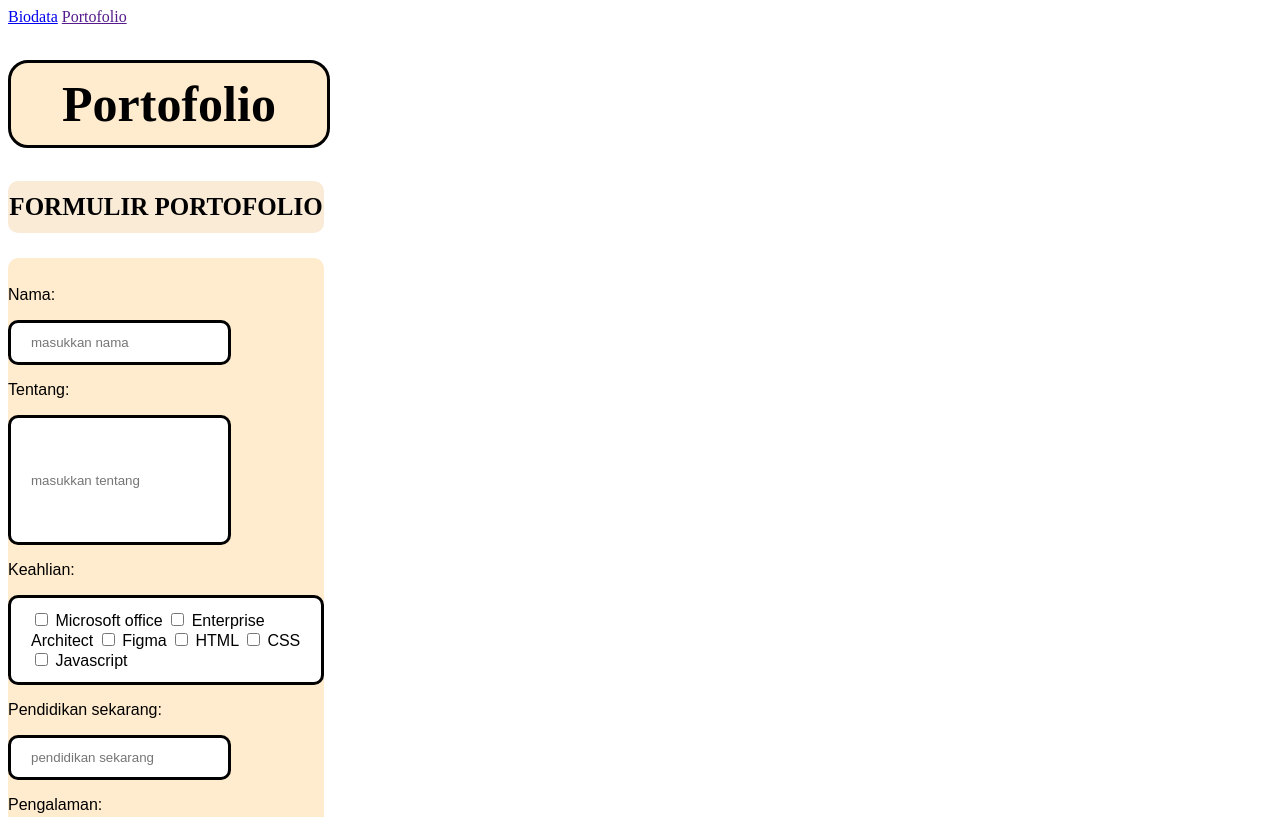
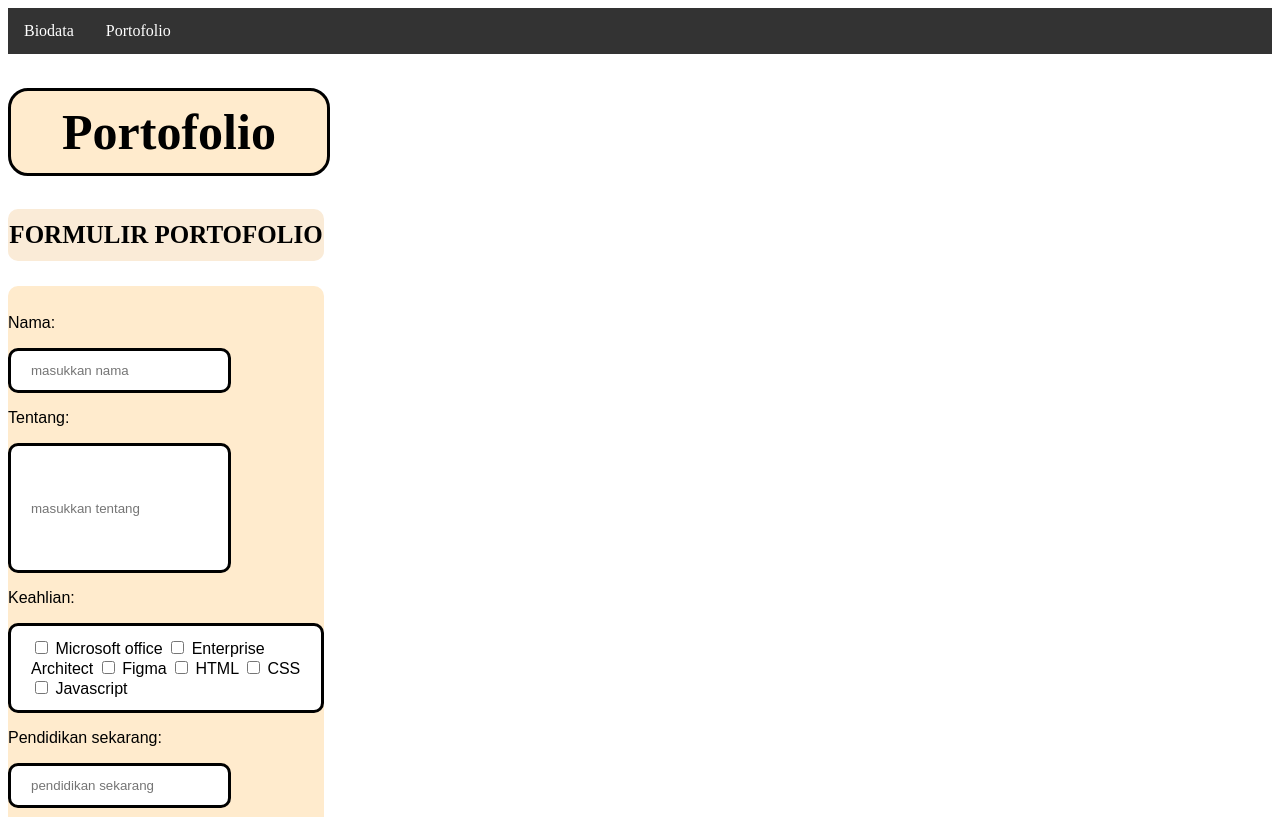
Before and after one commit to auliasisdwiputri123/web-basic-seal, a plain HTML site: page portofolio.html in a window 1280 px wide. Shown: the top 817 px of the page. Drawn offline with Linux system fonts and the light colour scheme.

Commit message:
tambah menu

```diff
--- a/portofolio.html
+++ b/portofolio.html
@@ -10,8 +10,12 @@
 </head>
 
 <body>
-    <a href="index.html">Biodata</a>
-    <a href="">Portofolio</a>
+    <div class="nav">
+        <ul>
+            <li><a href="index.html">Biodata</a></li>
+            <li><a href="">Portofolio</a></li>
+        </ul>
+    </div>
     <!-- konten -->
     <h1 class="judul">Portofolio</h1>
 
--- a/style.css
+++ b/style.css
@@ -1,4 +1,4 @@
-.judul{
+.judul {
     width: 25%;
     padding-top: 12px;
     padding-bottom: 12px;
@@ -9,7 +9,8 @@
     text-align: center;
 
 }
-.tag{
+
+.tag {
     margin-top: 25px;
     background-color: antiquewhite;
     width: 25%;
@@ -23,7 +24,8 @@
 
 
 }
-.form{
+
+.form {
     margin-bottom: 25px;
     background-color: blanchedalmond;
     width: 25%;
@@ -33,7 +35,8 @@
     padding-top: 12px;
 
 }
-.inputname{
+
+.inputname {
     border: 10px;
     background-color: white;
     border-style: solid;
@@ -41,7 +44,8 @@
     border-radius: 10px;
     padding: 12px 20px;
 }
-.inputtentang{
+
+.inputtentang {
     border: 10px;
     background-color: white;
     border-style: solid;
@@ -49,7 +53,8 @@
     border-radius: 10px;
     padding: 12px 20px;
 }
-.inputpendidikan{
+
+.inputpendidikan {
     border: 10px;
     background-color: white;
     border-style: solid;
@@ -57,7 +62,8 @@
     border-radius: 10px;
     padding: 12px 20px;
 }
-.inputpengalaman{
+
+.inputpengalaman {
     border: 10px;
     background-color: white;
     border-style: solid;
@@ -65,7 +71,8 @@
     border-radius: 10px;
     padding: 12px 20px;
 }
-.submit{
+
+.submit {
     background-color: cadetblue;
     color: white;
     padding: 10px 10px;
@@ -73,23 +80,27 @@
     border-radius: 4px;
     cursor: pointer;
 }
+
 .submit:hover {
     background-color: rgb(0, 0, 88);
     color: white;
 }
-.reset{
+
+.reset {
     color: white;
     padding: 10px 10px;
     border: none;
     border-radius: 4px;
     cursor: pointer;
-  background-color: lightcoral ;
+    background-color: lightcoral;
 }
+
 .reset:hover {
     background-color: crimson;
     color: white;
 }
-.inputfoto{
+
+.inputfoto {
     border: 10px;
     background-color: white;
     border-style: solid;
@@ -97,7 +108,8 @@
     border-radius: 10px;
     padding: 12px 20px;
 }
-.inputkeahlian{
+
+.inputkeahlian {
     border: 10px;
     background-color: white;
     border-style: solid;
@@ -105,44 +117,53 @@
     border-radius: 10px;
     padding: 12px 20px;
 }
-.table{
+
+.table {
     margin: auto;
     border-style: solid;
     border-width: medium;
     border-radius: 10px;
 }
-.judul{
+
+.judul {
     background-color: blanchedalmond;
     border-style: solid;
     border-width: medium;
 }
-.isi{
+
+.isi {
     background-color: antiquewhite;
     border-style: solid;
     border-width: medium;
 
 }
-.a{
+
+.a {
     border-bottom-style: solid;
     border-width: medium;
     border-right-style: solid;
 }
-.z{
+
+.z {
     border-bottom-style: solid;
     border-width: medium;
 }
-.y{
+
+.y {
     border-width: medium;
 }
-.b{
+
+.b {
     border-width: medium;
     border-right-style: solid;
 }
-.biodata{
+
+.biodata {
     border-radius: 10px;
     width: 30%;
 }
-.biojudul{
+
+.biojudul {
     background-color: rgb(248, 252, 175);
     border-width: medium;
     border: 5px;
@@ -151,24 +172,51 @@
     text-align: center;
 
 }
-.isibio{
+
+.isibio {
     background-color: rgb(248, 252, 175);
     border-width: medium;
     border: 5px;
     border-style: solid;
     border-color: rgb(255, 232, 205);
 }
-.kontakbio{
+
+.kontakbio {
     background-color: rgb(248, 252, 175);
     border-width: medium;
     border: 5px;
     border-style: solid;
     border-color: rgb(255, 232, 205);
 }
-.bioa{
+
+.bioa {
     background-color: rgb(248, 252, 175);
     border-width: medium;
     border: 5px;
     border-style: solid;
     border-color: rgb(255, 232, 205);
 }
+
+.nav ul {
+    list-style-type: none;
+    margin: 0;
+    padding: 0;
+    overflow: hidden;
+    background-color: #333;
+}
+
+.nav li {
+    float: left;
+}
+
+.nav li a {
+    display: block;
+    color: white;
+    text-align: center;
+    padding: 14px 16px;
+    text-decoration: none;
+}
+
+.nav li a:hover {
+    background-color: #111;
+}
```
Also changed, not shown: index.html (+0 -25 lines). Lines whose indentation alone changed are shown as unchanged.
